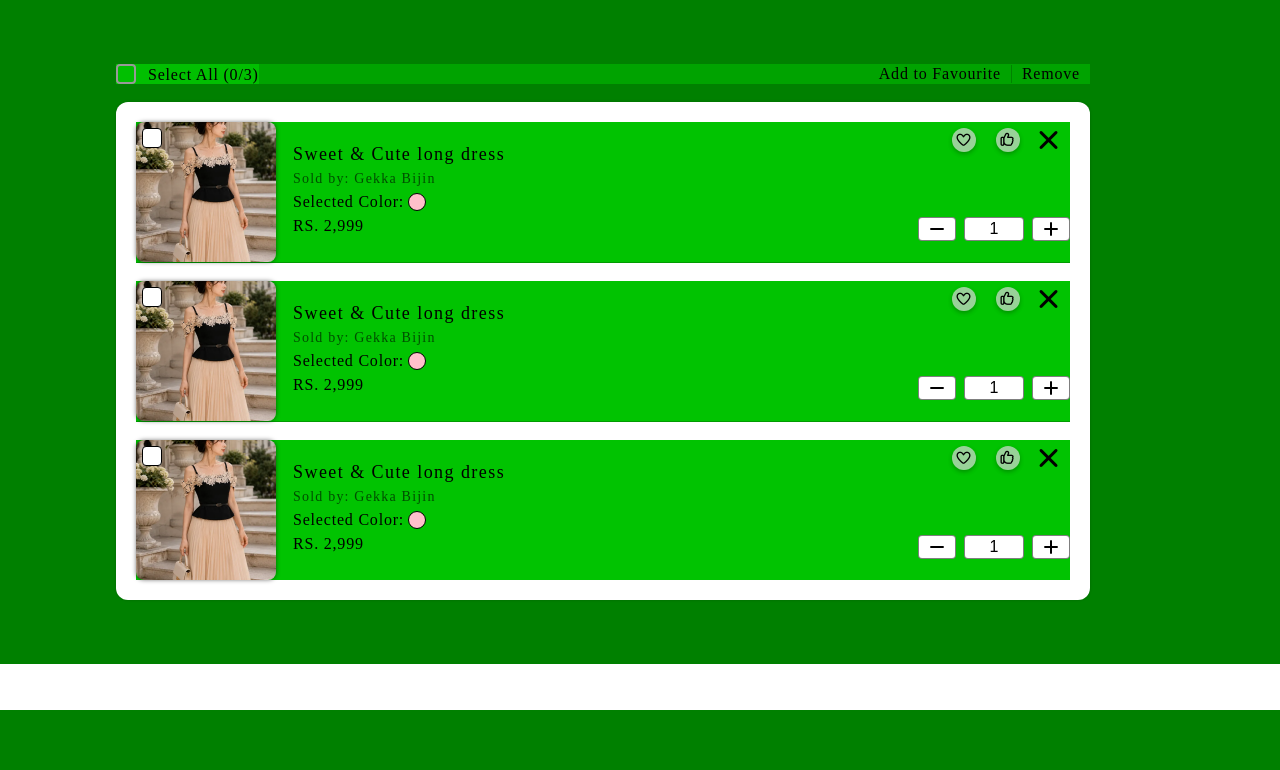
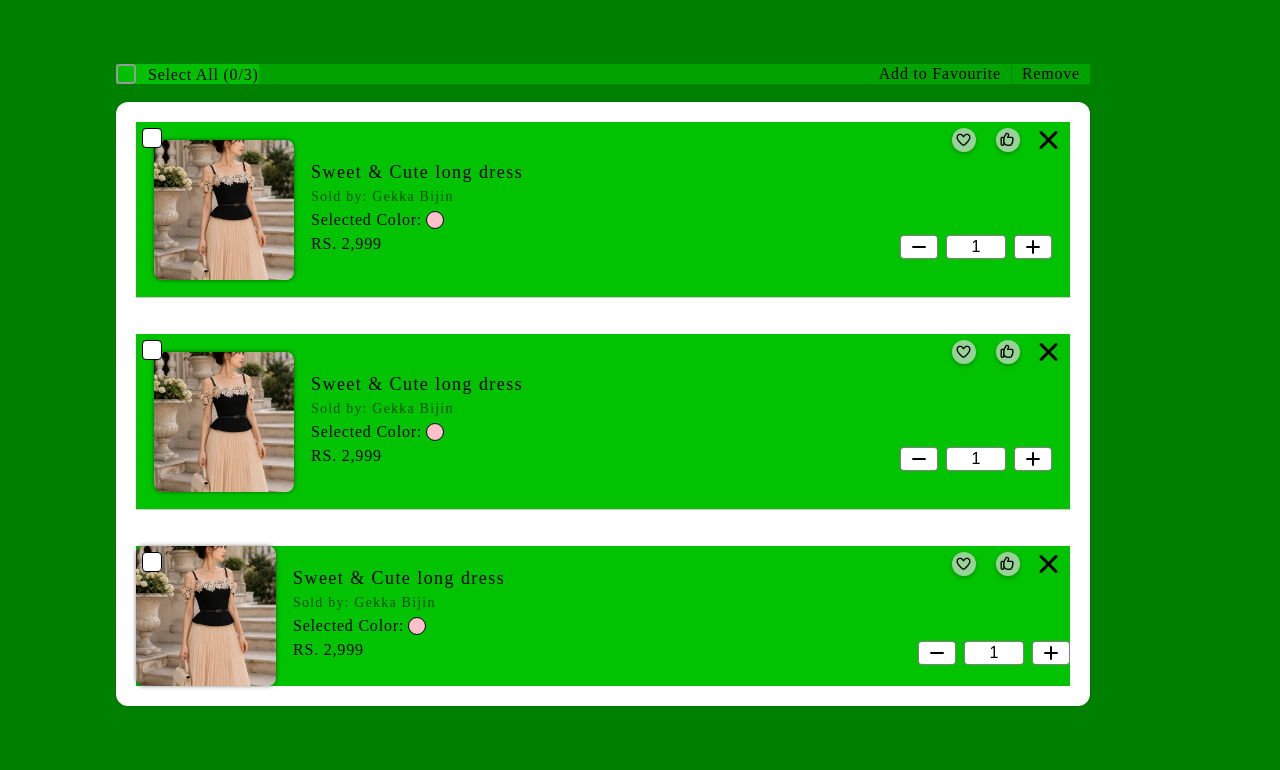
Before and after one commit to AnkitAleMgr/Gekka-Bijin, a Django app: template store/templates/store/cart.html in a window 1280 px wide. Shown: the part 90-860 px from the top of the page. Before the commit the page ends 800 px from the top, so only its background shows below. Run offline with Django 5.2, Linux system fonts and the light colour scheme; the template is opened without the code that fills it, so the values that code supplies are empty; some web fonts are replaced.

Commit message:
cotunity of cart section

```diff
--- a/store/static/store/css/style.css
+++ b/store/static/store/css/style.css
@@ -2268,7 +2268,7 @@ footer{
     flex-direction: column;
     justify-content: center;
     align-items: flex-start;
-    gap: 18px;
+    gap: 36px;
     align-self: stretch;
 
     border-radius: 12px;
@@ -2277,7 +2277,31 @@ footer{
 }
 
 #cart-product-list-container > .individual-product-cart:not(:last-child) {
-    border-bottom: 1px solid rgba(0, 0, 0 , 0.20);
+    position: relative;
+    padding: 18px;
+}
+
+#cart-product-list-container > .individual-product-cart:not(:last-child)::after{
+    content: "";
+    position: absolute;
+    bottom: 0;
+    left: 0;
+    width: 100%;
+    height: 6px;
+    background: #ee0000;
+
+
+}
+
+
+#cart-product-list-container > .individual-product-cart:not(:last-child)::after {
+    content: "";
+    position: absolute;
+    bottom: 0;
+    left: 0;
+    width: 100%;
+    height: 1px;
+    background: #ccc;
 }
 
 .individual-product-cart{
```
